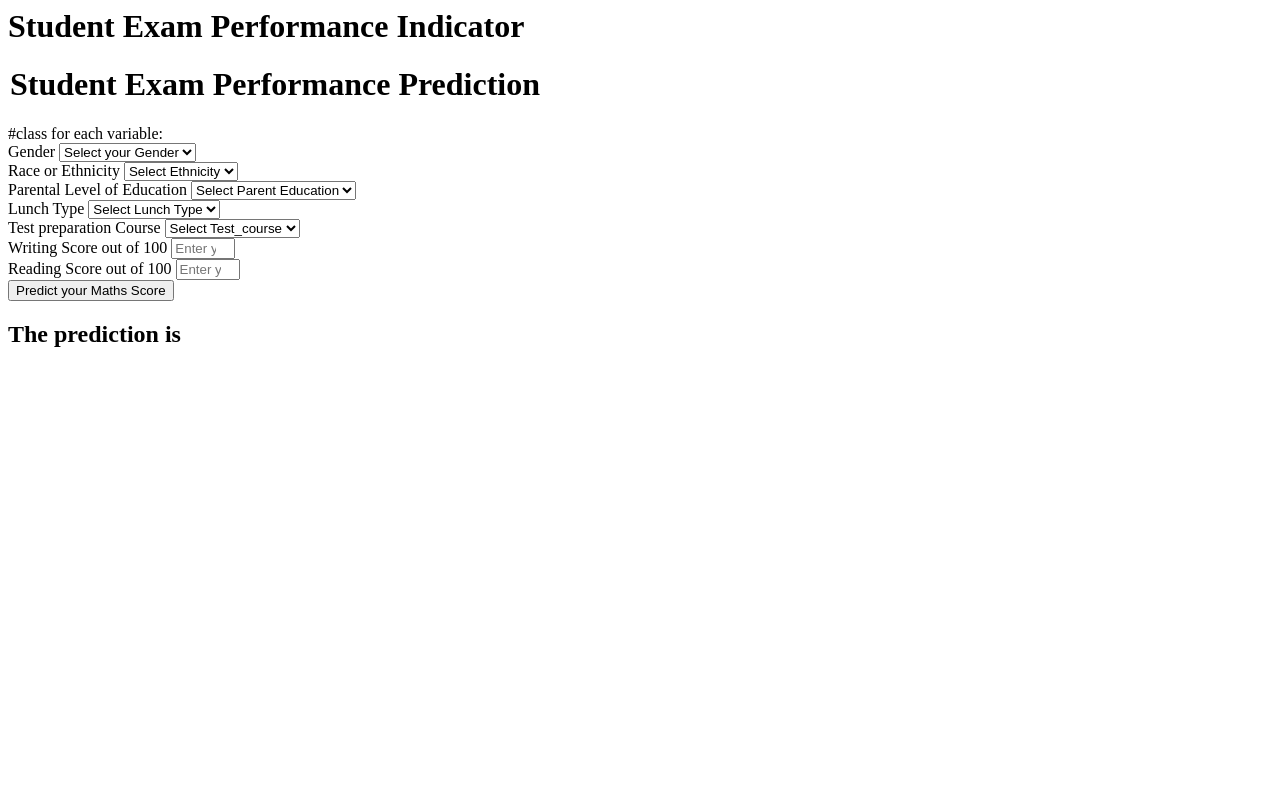
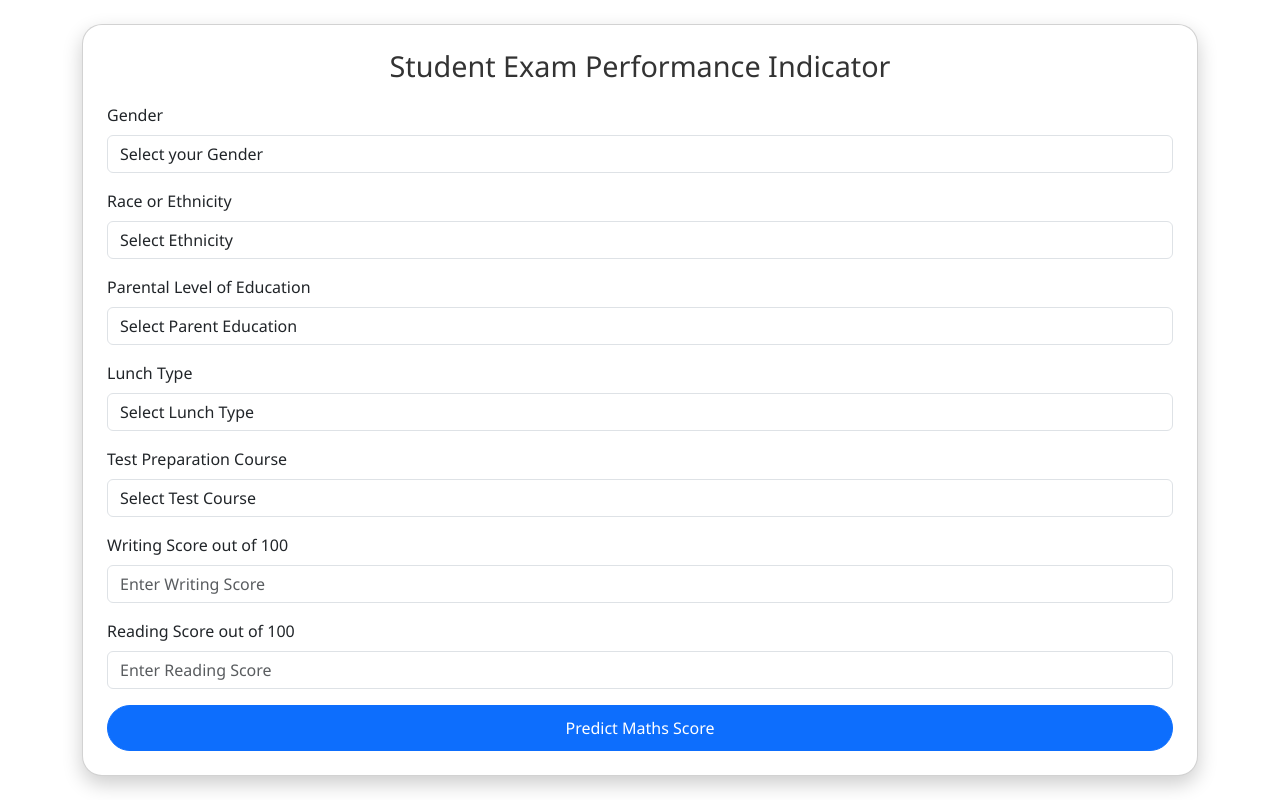
Before and after one commit to EngJeissonM/FirstMLproject, a Flask app: page /predictdata in a window 1280 px wide. Run offline with Flask 3, Linux system fonts and the light colour scheme.

Commit message:
building the precdiction pipeline in flask

```diff
--- a/templates/home.html
+++ b/templates/home.html
@@ -1,126 +1,123 @@
-<html> <!-- templates/home.html-->
-<body> <!-- Starting the body of the HTML document-->
+<!DOCTYPE html>
+<html lang="en">
+<head>
+    <meta charset="UTF-8">
+    <meta name="viewport" content="width=device-width, initial-scale=1.0">
+    <title>Student Exam Performance</title>
+    <!-- Bootstrap 5 -->
+    <link href="https://cdn.jsdelivr.net/npm/bootstrap@5.3.0/dist/css/bootstrap.min.css" rel="stylesheet">
+    <style>
+        body {
+            background: linear-gradient(1   35deg, #4facfe, #00f2fe);
+            min-height: 100vh;
+            display: flex;
+            justify-content: center;
+            align-items: center;
+            font-family: 'Segoe UI', Tahoma, Geneva, Verdana, sans-serif;
+        }
+        .card {
+            border-radius: 20px;
+            box-shadow: 0px 8px 20px rgba(0,0,0,0.2);
+        }
+        .card h1 {
+            font-size: 1.8rem;
+            color: #333;
+            text-align: center;
+            margin-bottom: 20px;
+        }
+        .btn-primary {
+            width: 100%;
+            border-radius: 30px;
+            padding: 10px;
+            font-size: 1rem;
+        }
+        h2 {
+            margin-top: 20px;
+            text-align: center;
+            color: #222;
+            font-weight: bold;
+        }
+    </style>
+</head>
+<body>
+    <div class="container">
+        <div class="card p-4">
+            <h1>Student Exam Performance Indicator</h1>
 
-    <div class="login">  <!-- # A div container with class 'login'-->
-       <h1>Student Exam Performance Indicator</h1>
-   <!-- -->
-       <form action="{{ url_for('predict_datapoint')}}" method="post">  <!--Form to submit data for prediction -->
-        <h1>
-            <legend>Student Exam Performance Prediction</legend> <!--tittle -->
-        </h1>
+            <form action="{{ url_for('predict_datapoint') }}" method="post">
 
-        #class for each variable:
-        <div class="mb-3"> <!-- mb-3 is a bootstrap class for margin bottom -->
-            <label class="form-label">Gender</label>  <!--this is a placeholder with a list of options -->
-            <select class="form-control" name="gender" placeholder="Enter you Gender" required>
-                <option class="placeholder" selected disabled value="">Select your Gender</option>  <!--here the user will see a comment on the placeholder -->
-                <option value="male">  <!--1st option -->
-                    Male
-                </option>
-                <option value="female"> <!--2dn option -->
-                    Female
-                </option>
+                <div class="mb-3">
+                    <label class="form-label">Gender</label>
+                    <select class="form-control" name="gender" required>
+                        <option selected disabled value="">Select your Gender</option>
+                        <option value="male">Male</option>
+                        <option value="female">Female</option>
                     </select>
                 </div>
 
-        <!--etnhicity feature -->
                 <div class="mb-3">
                     <label class="form-label">Race or Ethnicity</label>
-            <select class="form-control" name="ethnicity" placeholder="Enter you ethnicity" required> <!--by this way, "Ethnicity" variable -->
-                <option class="placeholder" selected disabled value="">Select Ethnicity</option>
-                <option value="group A">
-                    Group A
-                </option>
-                <option value="group B">
-                    Group B
-                </option>
-                <option value="group C">
-                    Group C
-                </option>
-                <option value="group D">
-                    Group D
-                </option>
-                <option value="group E">
-                    Group E
-                </option>
+                    <select class="form-control" name="ethnicity" required>
+                        <option selected disabled value="">Select Ethnicity</option>
+                        <option value="group A">Group A</option>
+                        <option value="group B">Group B</option>
+                        <option value="group C">Group C</option>
+                        <option value="group D">Group D</option>
+                        <option value="group E">Group E</option>
                     </select>
                 </div>
 
-        <!--parental level feature -->
                 <div class="mb-3">
                     <label class="form-label">Parental Level of Education</label>
-            <select class="form-control" name="parental_level_of_education"
-                placeholder="Enter you Parent Education" required>
-                <option class="placeholder" selected disabled value="">Select Parent Education</option>
-                <option value="associate's degree">
-                    associate's degree
-                </option>
-                <option value="bachelor's degree">
-                    bachelor's degree
-                </option>
-                <option value="high school">
-                    high school
-                </option>
-                <option value="master's degree">
-                    master's degree
-                </option>
-                <option value="some college">
-                    some college
-                </option>
-                <option value="some high school">
-                    some high school
-                </option>
+                    <select class="form-control" name="parental_level_of_education" required>
+                        <option selected disabled value="">Select Parent Education</option>
+                        <option value="associate's degree">Associate's degree</option>
+                        <option value="bachelor's degree">Bachelor's degree</option>
+                        <option value="high school">High school</option>
+                        <option value="master's degree">Master's degree</option>
+                        <option value="some college">Some college</option>
+                        <option value="some high school">Some high school</option>
                     </select>
                 </div>
 
-        <!--lunch feature -->
                 <div class="mb-3">
                     <label class="form-label">Lunch Type</label>
-            <select class="form-control" name="lunch" placeholder="Enter you Lunch" required>
-                <option class="placeholder" selected disabled value="">Select Lunch Type</option>
-                <option value="free/reduced">
-                    free/reduced
-                </option>
-                <option value="standard">
-                    standard
-                </option>
+                    <select class="form-control" name="lunch" required>
+                        <option selected disabled value="">Select Lunch Type</option>
+                        <option value="free/reduced">Free/Reduced</option>
+                        <option value="standard">Standard</option>
                     </select>
                 </div>
 
-        <!--test preparation feature -->
                 <div class="mb-3">
-            <label class="form-label">Test preparation Course</label>
-            <select class="form-control" name="test_preparation_course" placeholder="Enter you Course"
-                required>
-                <option class="placeholder" selected disabled value="">Select Test_course</option>
-                <option value="none">
-                    None
-                </option>
-                <option value="completed">
-                    Completed
-                </option>
+                    <label class="form-label">Test Preparation Course</label>
+                    <select class="form-control" name="test_preparation_course" required>
+                        <option selected disabled value="">Select Test Course</option>
+                        <option value="none">None</option>
+                        <option value="completed">Completed</option>
                     </select>
                 </div>
 
-        <!--wirting feature -->
                 <div class="mb-3">
                     <label class="form-label">Writing Score out of 100</label>
-            <input class="form-control" type="number" name="reading_score"
-                placeholder="Enter your Reading score" min='0' max='100' />  <!--way to limit the number between 0 and 100 -->
+                    <input class="form-control" type="number" name="writing_score" placeholder="Enter Writing Score" min="0" max="100" required>
                 </div>
 
-        <!--reading feature -->
                 <div class="mb-3">
                     <label class="form-label">Reading Score out of 100</label>
-            <input class="form-control" type="number" name="writing_score"
-                placeholder="Enter your Reading Score" min='0' max='100' />
+                    <input class="form-control" type="number" name="reading_score" placeholder="Enter Reading Score" min="0" max="100" required>
                 </div>
-        <div class="mb-3">
-            <input class="btn btn-primary" type="submit" value="Predict your Maths Score" required />
+
+                <button type="submit" class="btn btn-primary">Predict Maths Score</button>
+            </form>
+
+            {% if results %}
+                <h2>The prediction is: {{ results }}</h2>
+            {% endif %}
         </div>
-    </form>
-    <h2>
-       The  prediction is {{results}} <!--by this way,we call results-->
-    </h2>
-   <body>
+    </div>
+
+    <!-- Bootstrap JS -->
+    <script src="https://cdn.jsdelivr.net/npm/bootstrap@5.3.0/dist/js/bootstrap.bundle.min.js"></script>
+</body>
 </html>
```
Also changed, not shown: README.md. Lines whose indentation alone changed are shown as unchanged.
